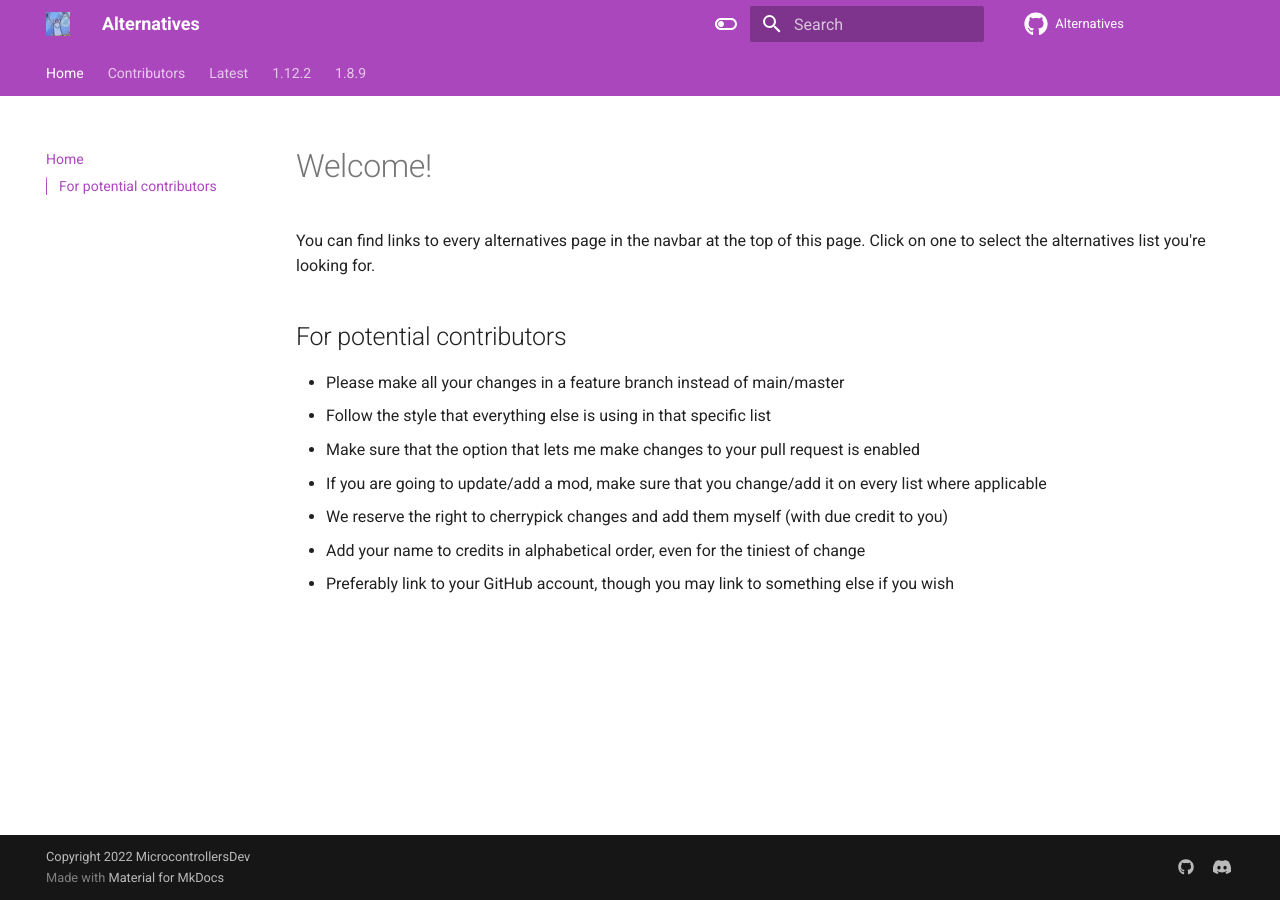
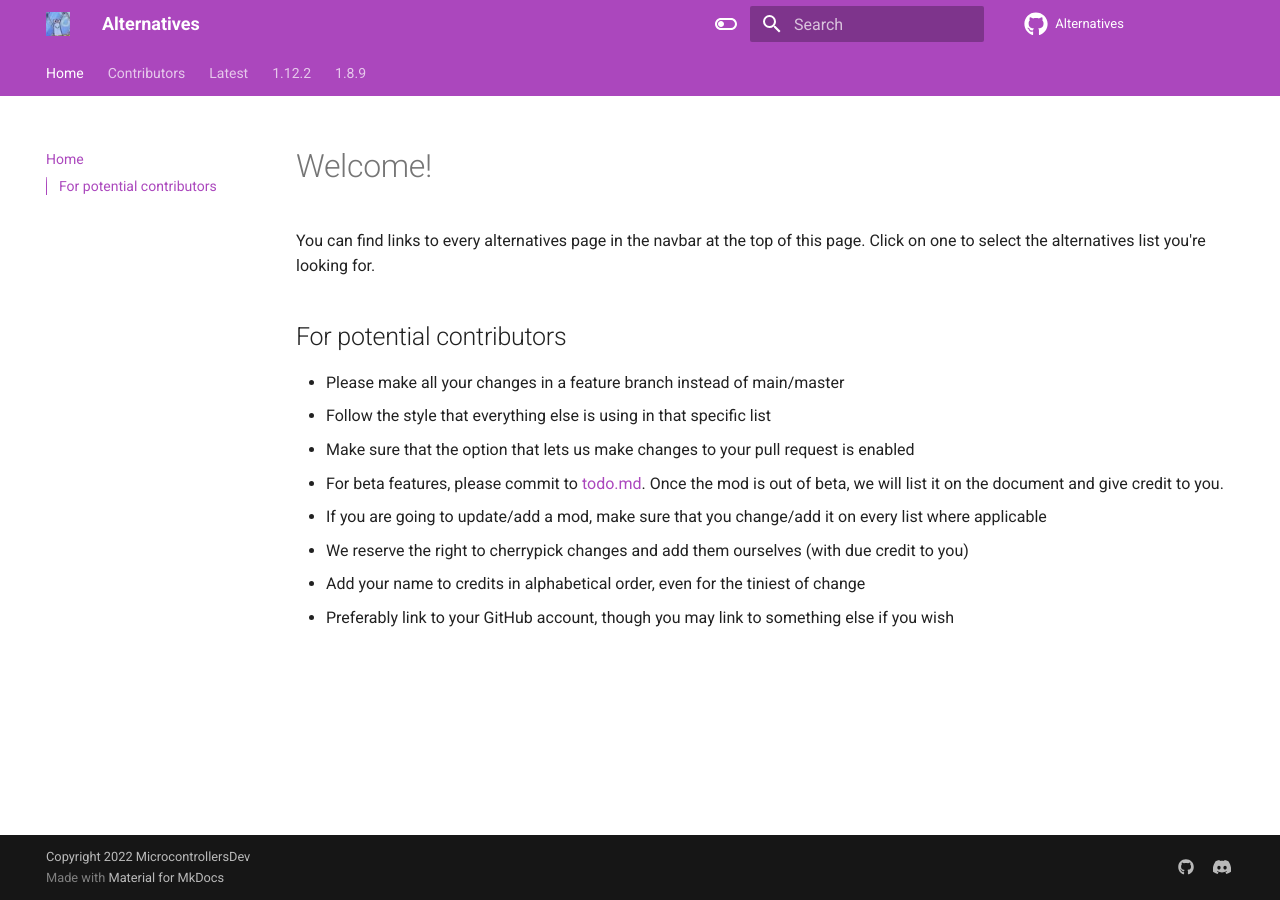
Before and after one commit to MicrocontrollersDev/Alternatives, an MkDocs documentation site: the page built from docs/index.md, in a window 1280 px wide. Built offline with MkDocs 1.6.1 and Material for MkDocs 9.7.7, drawn with Linux system fonts in a browser that asks for light colours; comment, search, counter and statistics services are not loaded.

Commit message:
Update index.md

```diff
--- a/docs/index.md
+++ b/docs/index.md
@@ -10,8 +10,9 @@ you're looking for.
 
 * Please make all your changes in a feature branch instead of main/master
 * Follow the style that everything else is using in that specific list
-* Make sure that the option that lets me make changes to your pull request is enabled
+* Make sure that the option that lets us make changes to your pull request is enabled
+* For beta features, please commit to [todo.md](todo.md). Once the mod is out of beta, we will list it on the document and give credit to you.
 * If you are going to update/add a mod, make sure that you change/add it on every list where applicable
-* We reserve the right to cherrypick changes and add them myself (with due credit to you)
+* We reserve the right to cherrypick changes and add them ourselves (with due credit to you)
 * Add your name to credits in alphabetical order, even for the tiniest of change
 * Preferably link to your GitHub account, though you may link to something else if you wish
```
